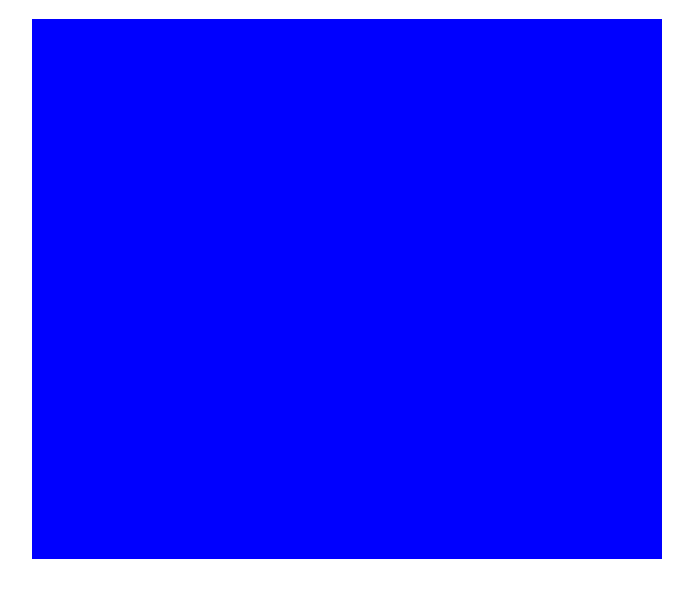
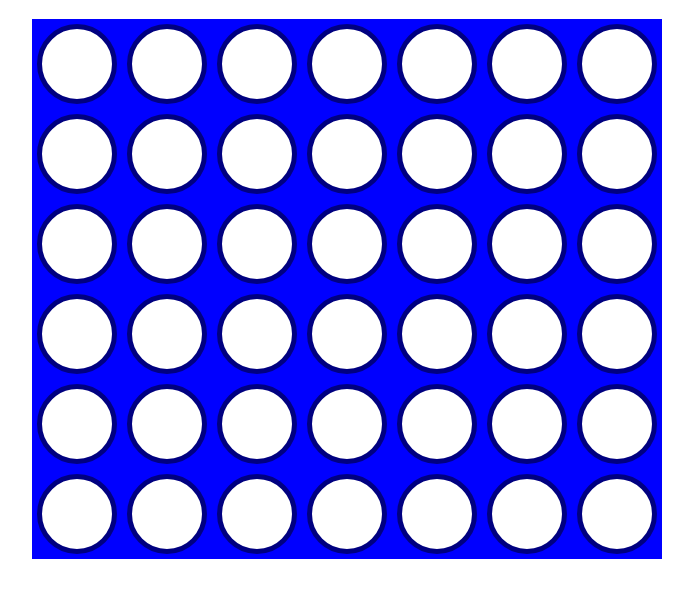
Before and after one commit to Sunphetcharaj/Personal-Project, a plain HTML site: page connect4.html in a window 1280 px wide. Shown: the part 114-712 px from the top of the page, without its empty margins (293-986 px from the left). Drawn offline with Linux system fonts and the light colour scheme.

Commit message:
Finished making the connect4 board and cited some code that I used from a youtuber in my code and README.md

```diff
--- a/connect4.css
+++ b/connect4.css
@@ -26,3 +26,13 @@ a {
 body {
     text-align: center;
 }
+
+.tile {
+    height: 70px;
+    width: 70px;
+    margin: 5px;
+
+    background-color: white;
+    border-radius: 50%;
+    border: 5px solid navy;
+}
--- a/connect4.html
+++ b/connect4.html
@@ -18,6 +18,7 @@
         </nav>
         <h1>Connect 4 Cats vs Dogs Edition</h1>
         <h2 id="winner"></h2>
-        <div id="board"></div>
+        <div id="board">
 
+        </div>
     </body>
--- a/connect4.js
+++ b/connect4.js
@@ -1,3 +1,5 @@
+//game variables
+
 var board;
 var gameover = false;
 
@@ -13,11 +15,24 @@ var currentPlayer = playerCat;
 window.onload = function() {
     setGame();
 }
+
+// Cite#1 I got this function from a video and I'll cite his github repo in README.md
+// function to create the tiles rather than me making 42 tiles individually
+
 function setGame() {
     board = [];
-    for (let c = 0; c < columns; c++)
-    let row = [];
-    for (let r = 0; r < rows; r++)
-        row.push('');
 
+    for (let r = 0; r < rows; r++) {
+        let row = [];
+        for (let c = 0; c < columns; c++) {
+            // JS
+            row.push(' ');
+            // HTML
+            let tile = document.createElement("div");
+            tile.id = r.toString() + "-" + c.toString();
+            tile.classList.add("tile");
+            document.getElementById("board").append(tile);
+        }
+        board.push(row);
+    }
 }
```
Also changed, not shown: 1 other file.
